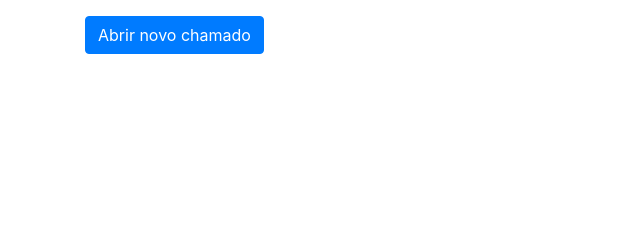
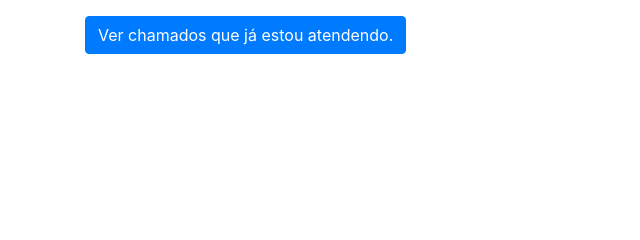
Before and after one commit to cesarmsj/help-desk-django, a Django app: page /chamado_list/status_a/ in a window 1280 px wide. Shown: the part 195-435 px from the top of the page, without its empty margins (0-640 px from the left). Run offline with Django 3.2, Linux system fonts and the light colour scheme; a user stored in the database is signed in; data comes from the database, SQL or seed files in the repository; both versions use the stored data as it was after the commit; some libraries are stand-ins or nearby versions.

Commit message:
Recurso de atender chamado OK.

```diff
--- a/help_desk_django_project/helpdesk/models.py
+++ b/help_desk_django_project/helpdesk/models.py
@@ -1,7 +1,5 @@
 from django.contrib.auth.models import User
 from django.db import models
-from django.db.models.signals import post_save
-from django.dispatch import receiver
 
 class BaseModel(models.Model):
     objects = models.Manager()
--- a/help_desk_django_project/helpdesk/templates/chamado/chamado_list.html
+++ b/help_desk_django_project/helpdesk/templates/chamado/chamado_list.html
@@ -16,6 +16,9 @@
 </div>
 <div class="row">
     <div class="col-12">
+         {% if form.errors %}
+        <p>{{ form.errors }}</p>
+        {% endif %}
         <table class="table">
             <thead>
                 <tr>
@@ -36,10 +39,10 @@
                     <td>{{ c.descricao }}</td>
                     <td>{{ c.get_status_display }}</td>
                     <td>
-                        {% if not c.atendente %}
+                        {% if not c.fk_atendente %}
                         Não atendido
                         {% else %}
-                        {{ c.atendente }}
+                        {{ c.fk_atendente.user.username }}
                         {% endif %}
                     </td>
                     <td>
@@ -71,7 +74,15 @@
     </div>
     {% if filter == 'atendente_logged' %}
         <a href="{% url 'chamado_list' filter='status_a' %}">
-            Ver chamados abertos
+            <button type="submit" class="btn btn-primary">
+                Ver chamados abertos
+            </button>
+        </a>
+    {% elif filter == 'status_a' %}
+        <a href="{% url 'chamado_list' filter='atendente_logged' %}">
+            <button type="submit" class="btn btn-primary">
+                Ver chamados que já estou atendendo.
+            </button>
         </a>
     {% else %}
         <a href="{% url 'chamado_create' request.user.id %}">
--- a/help_desk_django_project/helpdesk/templates/chamado_interacao/chamado_interacao_list.html
+++ b/help_desk_django_project/helpdesk/templates/chamado_interacao/chamado_interacao_list.html
@@ -5,7 +5,7 @@
     <div class="col-12">
        <h1>
            Interações do Chamado nº
-           <a href="{% url 'chamado_list' %}">{{ chamado }}</a>
+           <a href="{% url 'chamado_list' filter='cliente_logged' %}">{{ chamado }}</a>
        </h1>
      </div>
 </div>
--- a/help_desk_django_project/helpdesk/templates/cliente/cliente_form.html
+++ b/help_desk_django_project/helpdesk/templates/cliente/cliente_form.html
@@ -9,6 +9,7 @@
 </div>
 <div class="row">
     <div class="col-12">
+
 
         {% if form.errors %}
         <p>{{ form.errors }}</p>
--- a/help_desk_django_project/helpdesk/templates/cliente/cliente_home.html
+++ b/help_desk_django_project/helpdesk/templates/cliente/cliente_home.html
@@ -10,7 +10,7 @@
     <div class="col-12">
         <ul class="list-group">
             <li class="list-group-item text-center">
-                <a href="{% url 'chamado_list' %}" class="text-decoration-none">
+                <a href="{% url 'chamado_list' filter='cliente_logged' %}" class="text-decoration-none">
                         Ver meus chamados
                 </a>
             </li>
--- a/help_desk_django_project/helpdesk/views.py
+++ b/help_desk_django_project/helpdesk/views.py
@@ -73,6 +73,8 @@ def home(request):
             profile = 'atendente'
         elif Cliente.objects.filter(user_id=request.user.id).exists():
             profile = 'cliente'
+    else:
+        profile = ''
     context = { 'profile': profile }
     return render(request, 'home/home.html', context )
 
@@ -90,7 +92,8 @@ def cliente_create(request):
     if request.user.is_authenticated:
         return redirect('cliente_home')
     else:
-        form = CreateUserForm(request.POST)
+        form = CreateUserForm(request.POST or None)
+
         cliente_form = ClienteForm(request.POST)
 
         if form.is_valid() and cliente_form.is_valid():
@@ -99,17 +102,17 @@ def cliente_create(request):
             cliente.user = user
             cliente.save()
             username = form.cleaned_data.get('username')
-            messages.success(request, 'Conta criada para o atendente ' + username)
+            messages.success(request, 'Conta criada para o cliente ' + username)
             return redirect('atendente_login')
 
-    context = {'form': form}
-    return render(request, 'cliente/cliente_form.html', context)
+        context = {'form': form}
+        return render(request, 'cliente/cliente_form.html', context)
 
 def atendente_create(request):
     if request.user.is_authenticated:
         return redirect('atendente_home')
     else:
-        form = CreateUserForm(request.POST)
+        form = CreateUserForm(request.POST or None)
         atendente_form = AtendenteForm(request.POST)
 
         if form.is_valid() and atendente_form.is_valid():
@@ -134,10 +137,10 @@ def chamado_create(request, pk):
         if form.is_valid():
             form.save()
             messages.success(request, 'Chamado aberto!')
-            return redirect('chamado_list')
+            return redirect('chamado_list', filter='cliente_logged')
         else:
             messages.error(request, 'Houve um problema ao tentar abrir o chamado.')
-            return redirect('chamado_list')
+            return redirect('chamado_list', filter='cliente_logged')
     context = {'form': form}
     return render(request, 'chamado/chamado_form.html', context)
 
@@ -214,19 +217,14 @@ def chamado_update(request, pk):
 
     chamado = Chamado.objects.get(id=pk)
 
-    form = ChamadoForm(instance=chamado)
     atendente = Atendente.objects.get(user_id=request.user.id)
-    form.instance.fk_atendente = atendente
-    form.instance.status = 'E'
-    if form.is_valid():
-        form.save()
-        messages.success(request, 'Chamado atendido!')
-        url = reverse('chamado_list', kwargs={'filter':'atendente_logged'})
-        return HttpResponseRedirect(url)
-    else:
-        messages.error(request, 'Houve um erro ao tentar atender o chamado.')
-        url = reverse('chamado_list', kwargs={'filter':'atendente_logged'})
-        return HttpResponseRedirect(url)
+
+    chamado.fk_atendente_id = atendente
+    chamado.status = 'E'
+    chamado.save()
+    messages.success(request, 'Chamado atendido!')
+    url = reverse('chamado_list', kwargs={'filter':'atendente_logged'})
+    return HttpResponseRedirect(url)
 
 #### DELETE #####
 
```
Also changed, not shown: help_desk_django_project/db.sqlite3.
